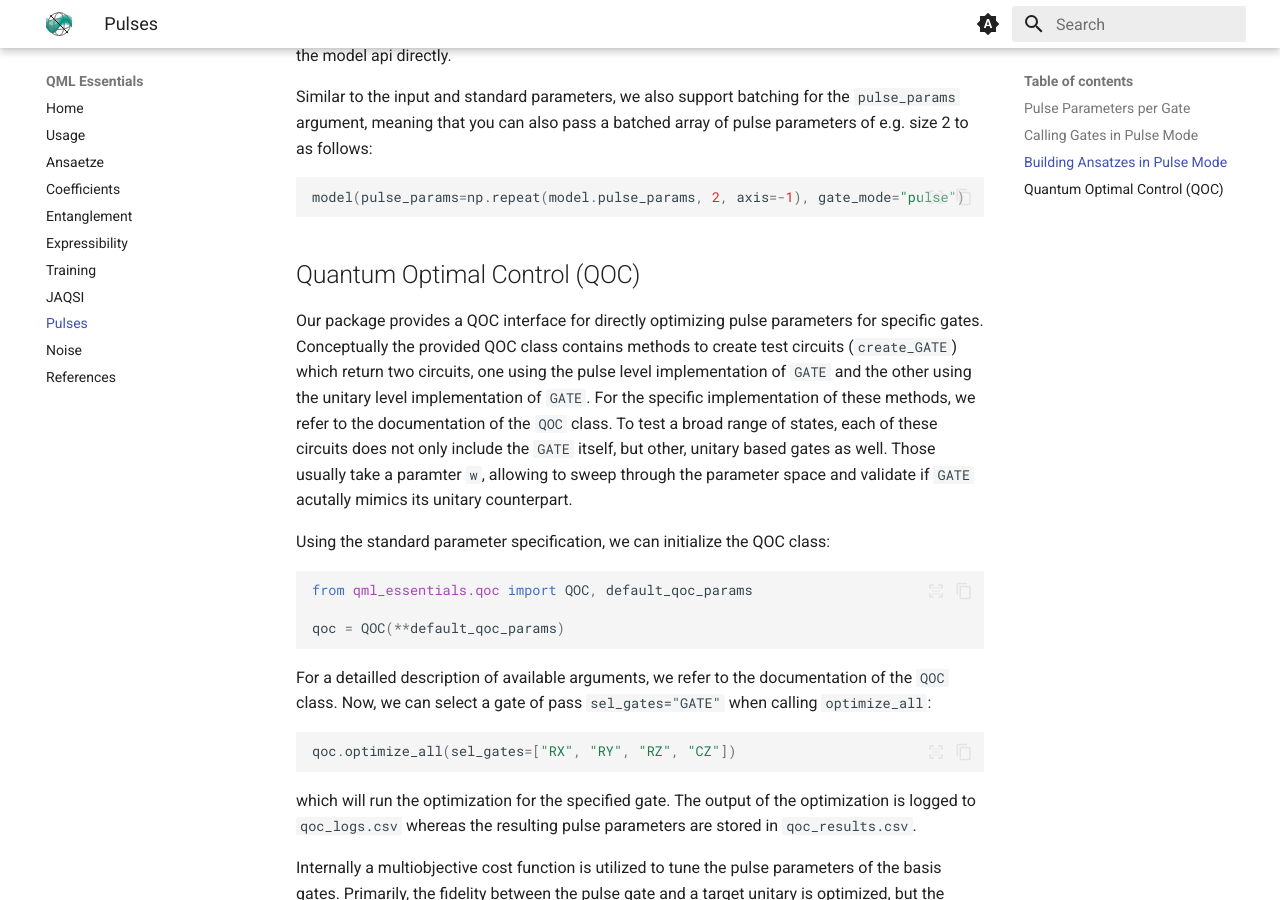
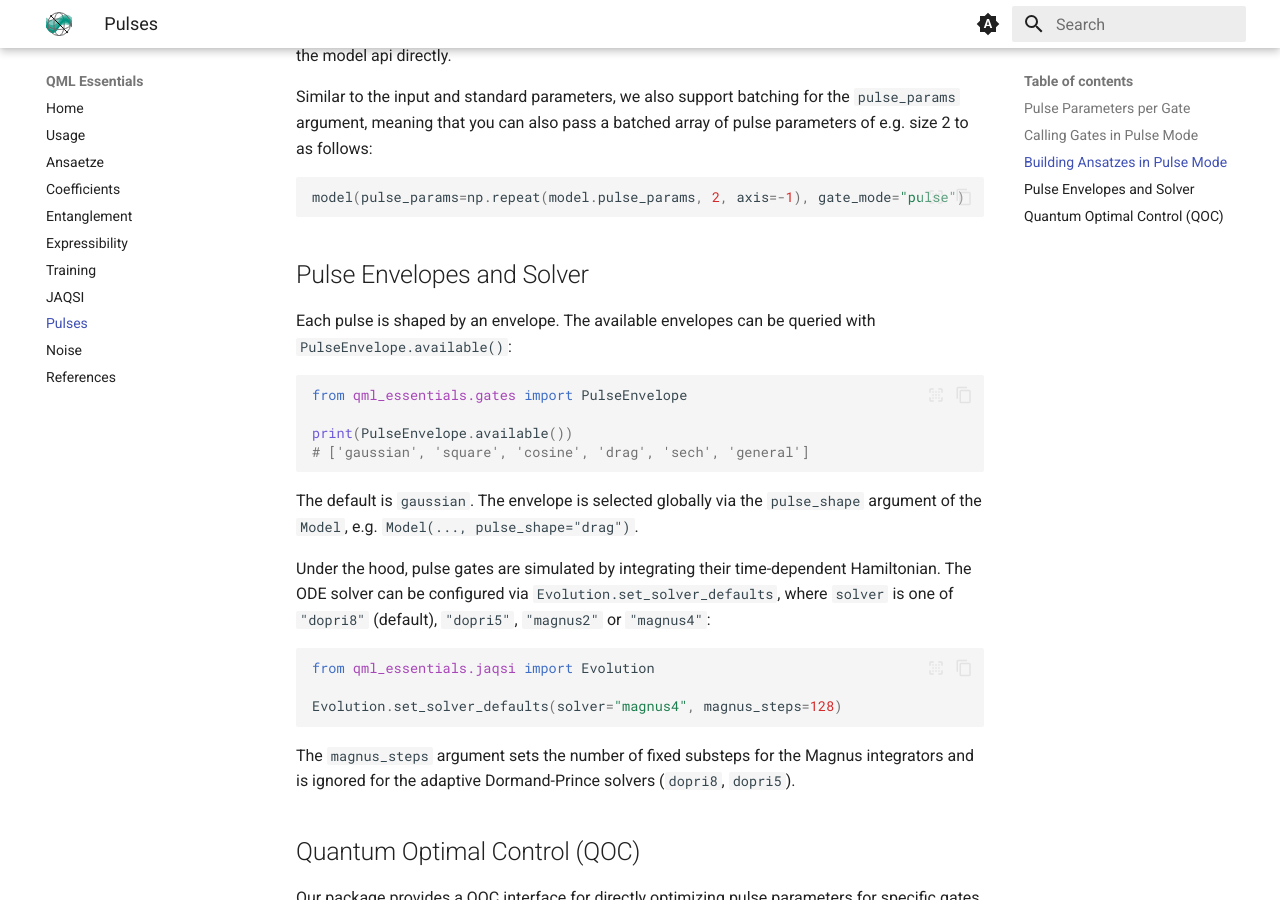
Before and after one commit to cirKITers/qml-essentials, an MkDocs documentation site: the page built from docs/pulses.md, in a window 1280 px wide and 900 px high, scrolled down 2311 px. Built offline with MkDocs 1.6.1 and Material for MkDocs 9.7.7, drawn with Linux system fonts in a browser that asks for light colours; some of the changed text lies outside the part shown.

Commit message:
envelopes
Signed-off-by: Melvin Strobl <lc3267@kit.edu>

````diff
--- a/docs/pulses.md
+++ b/docs/pulses.md
@@ -12,17 +12,17 @@ In this graph, the edge weights represent the number child gates required to imp
 The gates at the bottom represent the fundamental gates.
 
 Generally, the gates are available through the same interface as the regular unitary gates.
-Pulse simulation can easily be enabled by adding the `mode="pulse"` keyword argument, e.g.:
+Pulse simulation can easily be enabled by adding the `gate_mode="pulse"` keyword argument, e.g.:
 
 ```python
 from qml_essentials.gates import Gates
 
-Gates.CY(wires=[0, 1], mode="pulse")
+Gates.CY(wires=[0, 1], gate_mode="pulse")
 ```
 
 ## Pulse Parameters per Gate
 
-You can use the `PulseInformation` class in `qml_essentials.ansaetze` to access both the number and optimized values of the pulse parameters for each gate.
+You can use the `PulseInformation` class in `qml_essentials.gates` to access both the number and optimized values of the pulse parameters for each gate.
 Consider the following code snippet:
 
 ```python
@@ -85,6 +85,29 @@ Similar to the input and standard parameters, we also support batching for the `
 model(pulse_params=np.repeat(model.pulse_params, 2, axis=-1), gate_mode="pulse")
 ```
 
+## Pulse Envelopes and Solver
+
+Each pulse is shaped by an envelope. The available envelopes can be queried with `PulseEnvelope.available()`:
+
+```python
+from qml_essentials.gates import PulseEnvelope
+
+print(PulseEnvelope.available())
+# ['gaussian', 'square', 'cosine', 'drag', 'sech', 'general']
+```
+
+The default is `gaussian`. The envelope is selected globally via the `pulse_shape` argument of the `Model`, e.g. `Model(..., pulse_shape="drag")`.
+
+Under the hood, pulse gates are simulated by integrating their time-dependent Hamiltonian. The ODE solver can be configured via `Evolution.set_solver_defaults`, where `solver` is one of `"dopri8"` (default), `"dopri5"`, `"magnus2"` or `"magnus4"`:
+
+```python
+from qml_essentials.jaqsi import Evolution
+
+Evolution.set_solver_defaults(solver="magnus4", magnus_steps=128)
+```
+
+The `magnus_steps` argument sets the number of fixed substeps for the Magnus integrators and is ignored for the adaptive Dormand-Prince solvers (`dopri8`, `dopri5`).
+
 ## Quantum Optimal Control (QOC)
 
 Our package provides a QOC interface for directly optimizing pulse parameters for specific gates.
````
